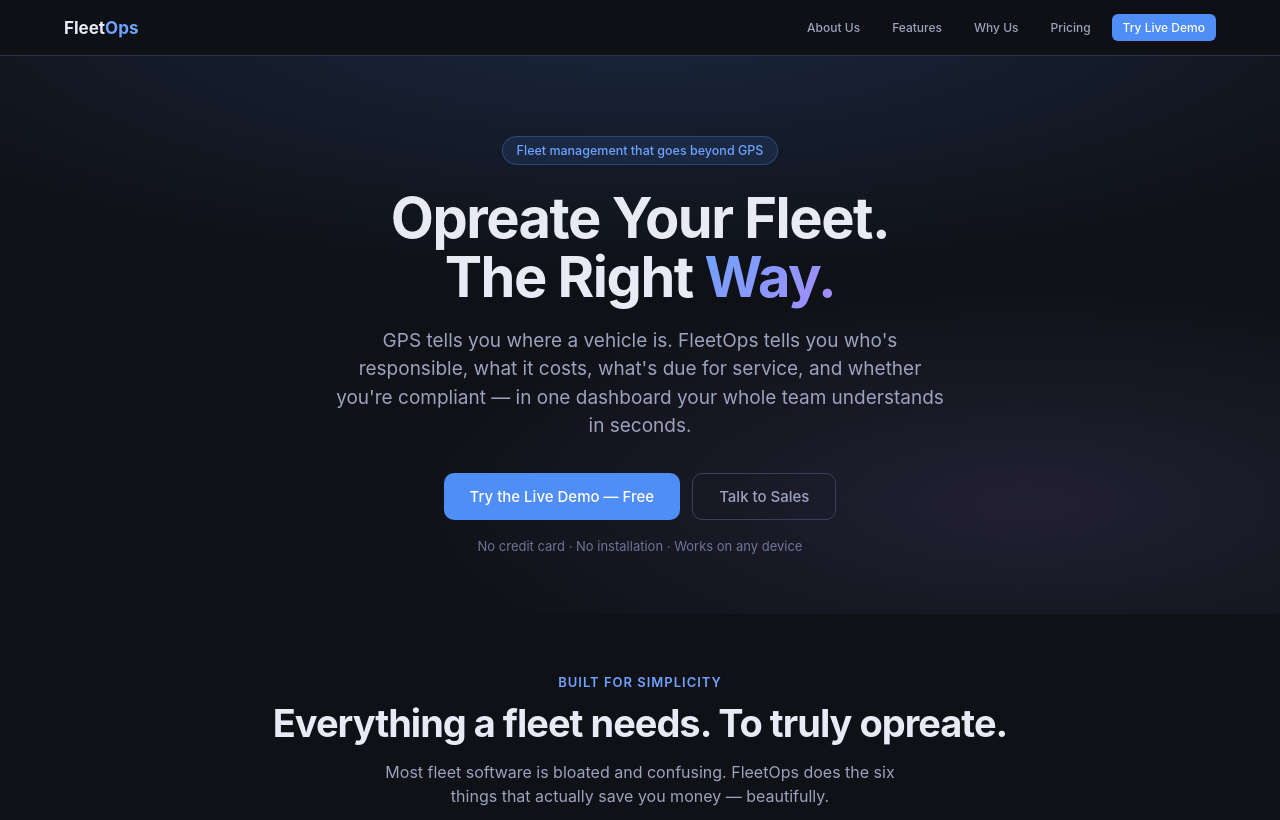
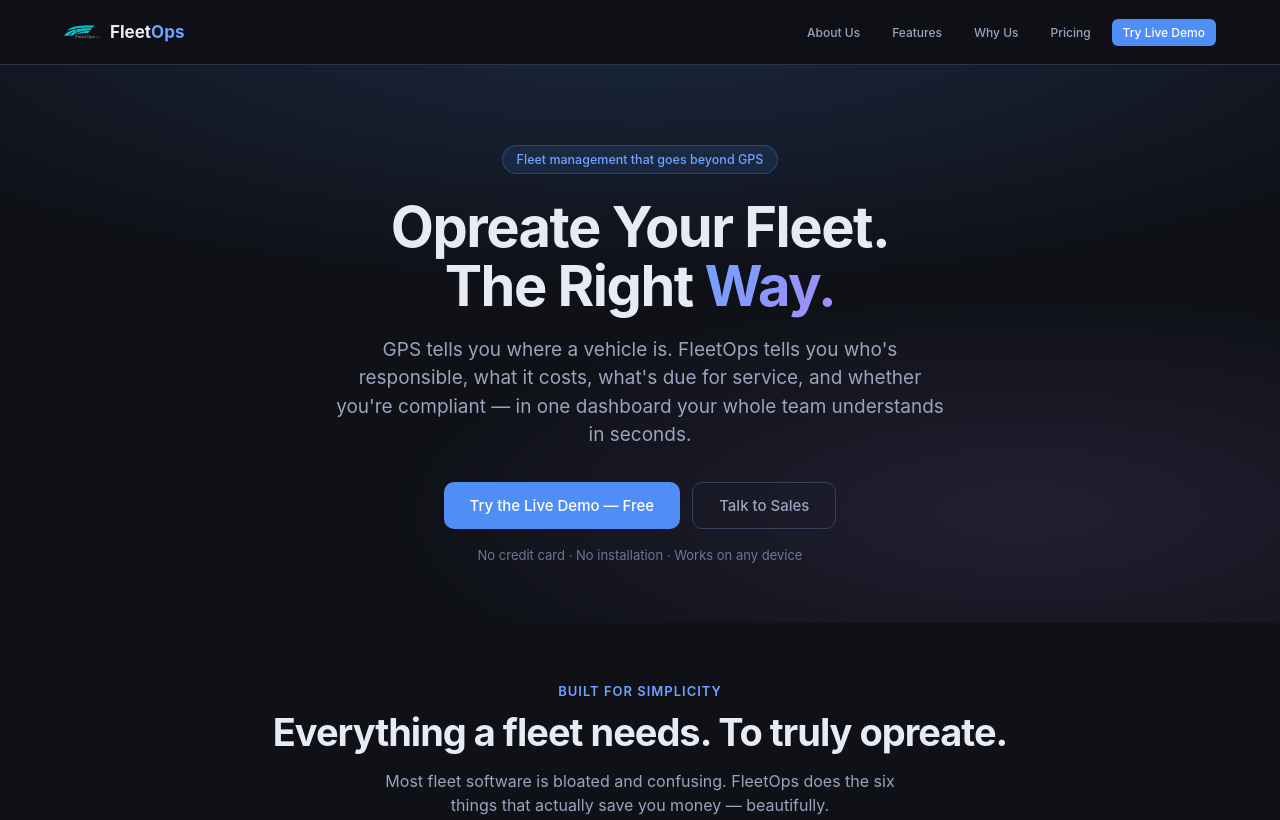
Before and after one commit to hmz-cloud/FL-Pro, a website: page index.html in a window 1280 px wide. Shown: the top 820 px of the page. Drawn offline with Linux system fonts and the light colour scheme.

Commit message:
Add SVG logo to landing screen

```diff
--- a/index.html
+++ b/index.html
@@ -497,7 +497,10 @@ tr:hover td{background:rgba(255,255,255,0.02)}
   <nav class="landing-nav">
     <div style="display:flex;align-items:center;gap:10px">
 
-      <!-- Logo placeholder removed completely -->
+      <!-- Your SVG Logo -->
+      <div style="width:36px;height:36px;display:flex;align-items:center">
+        <img src="assets/FL-Logo.svg" alt="FleetOps Logo" style="width:100%;height:100%;object-fit:contain;">
+      </div>
 
       <span style="font-size:17px;font-weight:700">
         Fleet<span style="color:var(--accent2)">Ops</span>
```
